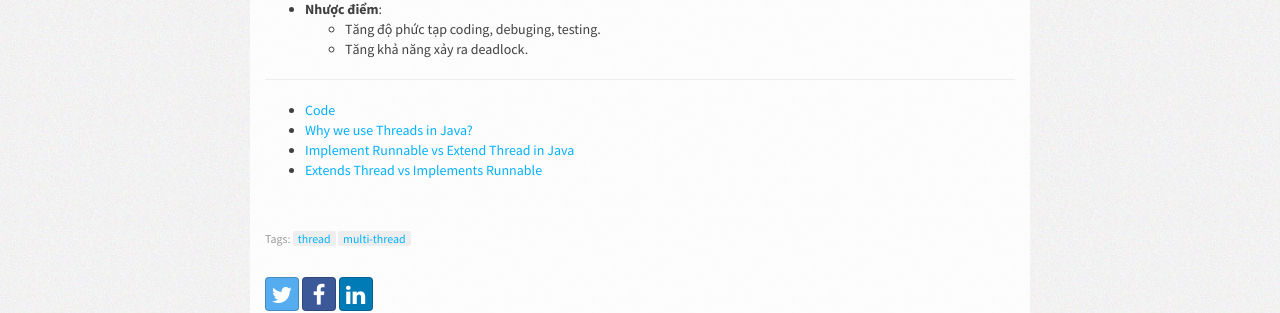
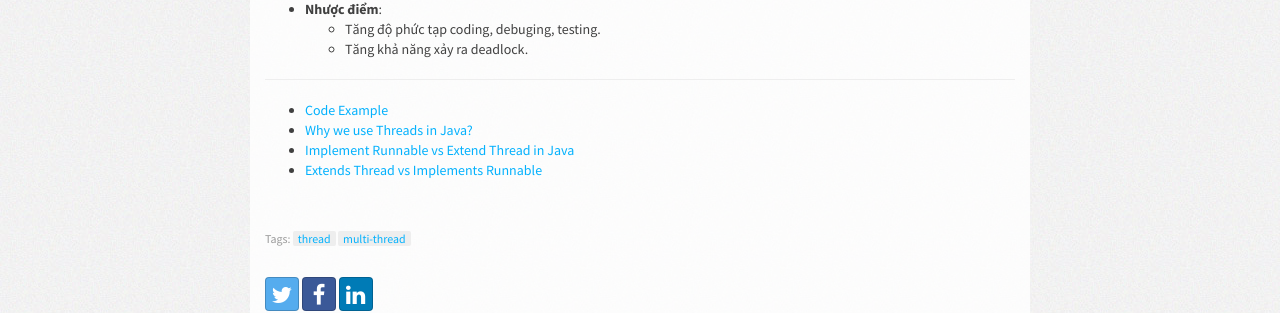
Before and after one commit to jeptoong/jeptoong.github.io, a Jekyll site: the page built from _posts/2021-03-15-java-multi-thread.md, in a window 1280 px wide and 900 px high, scrolled down 2147 px. Shown: the part 267-580 px from the top of the window. Built offline with Jekyll 4.4.1, drawn with Linux system fonts in a browser that asks for light colours; nearby versions of some CDN libraries.

Commit message:
add content

```diff
--- a/_posts/2021-03-15-java-multi-thread.md
+++ b/_posts/2021-03-15-java-multi-thread.md
@@ -101,7 +101,7 @@ Vì vậy tuỳ vào design có yêu cầu sử dụng đa thừa kế hay khôn
     - Tăng khả năng xảy ra deadlock.
 
 ------
-* [Code](https://github.com/jeptoong/learn-thread){:target="_blank"}
+* [Code Example](https://github.com/jeptoong/learn-thread){:target="_blank"}
 * [Why we use Threads in Java?](https://javarevisited.blogspot.com/2017/03/why-we-use-threads-in-java.html#axzz6p8wehajw){:target="_blank"}
 * [Implement Runnable vs Extend Thread in Java](https://www.geeksforgeeks.org/implement-runnable-vs-extend-thread-in-java/){:target="_blank"}
 * [Extends Thread vs Implements Runnable](https://manikandanmv.wordpress.com/tag/extends-thread-vs-implements-runnable/){:target="_blank"}
```
